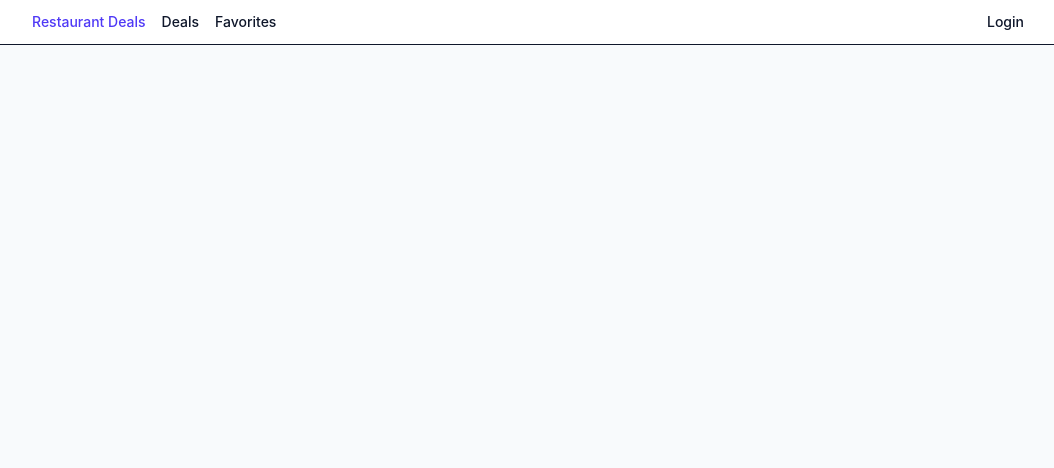
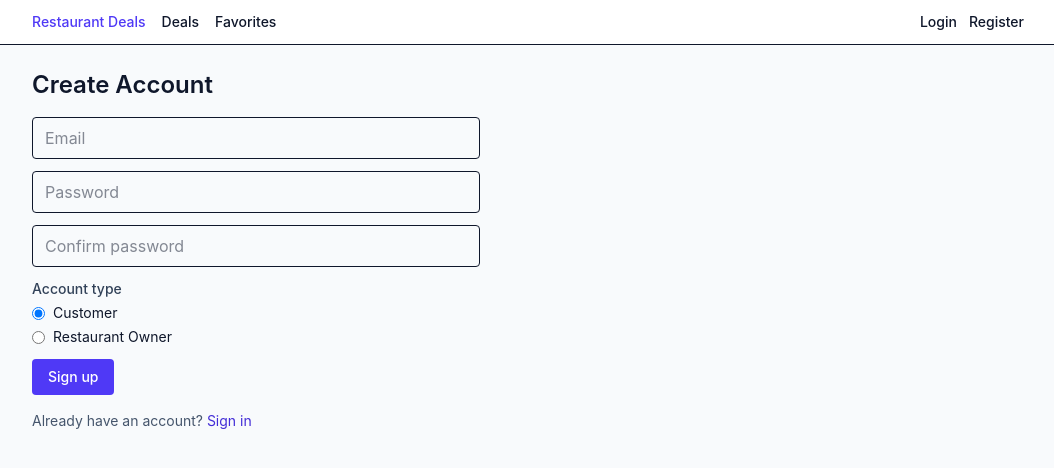
Before and after one commit to traliach/restaurant-deals-web, a React (Vite) app: page /register in a window 1280 px wide. Shown: the top 468 px of the page, without its empty margins (112-1166 px from the left). Built offline with nearby package versions, Linux system fonts and the light colour scheme; no server answers.

Commit message:
add register page

```diff
--- a/src/App.tsx
+++ b/src/App.tsx
@@ -7,6 +7,7 @@ import { FavoritesPage } from './pages/FavoritesPage'
 import { PortalPage } from './pages/PortalPage'
 import { AdminPage } from './pages/AdminPage'
 import { LoginPage } from './pages/LoginPage'
+import { RegisterPage } from './pages/RegisterPage'
 import { RequireAuth } from './components/RequireAuth'
 import { RequireRole } from './components/RequireRole'
 
@@ -31,9 +32,10 @@ function App() {
           {role === 'owner' || role === 'admin' ? <NavLink to="/portal">Portal</NavLink> : null}
           {role === 'admin' ? <NavLink to="/admin">Admin</NavLink> : null}
           {!role ? (
-            <NavLink to="/login" className="ml-auto">
-              Login
-            </NavLink>
+            <span className="ml-auto flex gap-3">
+              <NavLink to="/login">Login</NavLink>
+              <NavLink to="/register">Register</NavLink>
+            </span>
           ) : (
             <button
               onClick={handleLogout}
@@ -75,6 +77,7 @@ function App() {
             }
           />
           <Route path="/login" element={<LoginPage />} />
+          <Route path="/register" element={<RegisterPage />} />
         </Routes>
       </div>
     </div>
--- /dev/null
+++ b/src/pages/RegisterPage.tsx
@@ -0,0 +1,136 @@
+import { useState } from "react";
+import type { FormEvent } from "react";
+import { Link, useNavigate } from "react-router-dom";
+import { useAuth } from "../context/AuthContext";
+import { apiPost } from "../lib/api";
+
+type RegisterData = {
+  token: string;
+};
+
+type RoleOption = "customer" | "owner";
+
+export function RegisterPage() {
+  const navigate = useNavigate();
+  const { isLoggedIn, login } = useAuth();
+
+  const [email, setEmail] = useState("");
+  const [password, setPassword] = useState("");
+  const [confirm, setConfirm] = useState("");
+  const [role, setRole] = useState<RoleOption>("customer");
+  const [restaurantId, setRestaurantId] = useState("");
+  const [loading, setLoading] = useState(false);
+  const [error, setError] = useState("");
+
+  if (isLoggedIn) {
+    navigate("/deals");
+    return null;
+  }
+
+  async function onSubmit(event: FormEvent) {
+    event.preventDefault();
+    setError("");
+
+    if (password !== confirm) {
+      setError("Passwords do not match.");
+      return;
+    }
+
+    setLoading(true);
+    try {
+      const body: Record<string, string> = { email, password, role };
+      if (role === "owner") body.restaurantId = restaurantId;
+
+      const data = await apiPost<RegisterData>("/api/auth/register", body);
+      login(data.token);
+      navigate("/deals");
+    } catch (err) {
+      setError(err instanceof Error ? err.message : "Registration failed");
+    } finally {
+      setLoading(false);
+    }
+  }
+
+  return (
+    <section className="max-w-md">
+      <h1 className="text-2xl font-semibold">Create Account</h1>
+      <form onSubmit={onSubmit} className="mt-4 space-y-3">
+        <input
+          type="email"
+          value={email}
+          onChange={(e) => setEmail(e.target.value)}
+          placeholder="Email"
+          className="w-full rounded border px-3 py-2"
+          required
+        />
+        <input
+          type="password"
+          value={password}
+          onChange={(e) => setPassword(e.target.value)}
+          placeholder="Password"
+          className="w-full rounded border px-3 py-2"
+          minLength={6}
+          required
+        />
+        <input
+          type="password"
+          value={confirm}
+          onChange={(e) => setConfirm(e.target.value)}
+          placeholder="Confirm password"
+          className="w-full rounded border px-3 py-2"
+          minLength={6}
+          required
+        />
+
+        <fieldset className="space-y-1">
+          <legend className="text-sm font-medium text-slate-700">Account type</legend>
+          <label className="flex items-center gap-2 text-sm">
+            <input
+              type="radio"
+              name="role"
+              value="customer"
+              checked={role === "customer"}
+              onChange={() => setRole("customer")}
+            />
+            Customer
+          </label>
+          <label className="flex items-center gap-2 text-sm">
+            <input
+              type="radio"
+              name="role"
+              value="owner"
+              checked={role === "owner"}
+              onChange={() => setRole("owner")}
+            />
+            Restaurant Owner
+          </label>
+        </fieldset>
+
+        {role === "owner" ? (
+          <input
+            value={restaurantId}
+            onChange={(e) => setRestaurantId(e.target.value)}
+            placeholder="Restaurant ID (e.g. demo-grill)"
+            className="w-full rounded border px-3 py-2"
+            required
+          />
+        ) : null}
+
+        <button
+          type="submit"
+          disabled={loading}
+          className="rounded bg-indigo-600 px-4 py-2 text-sm font-medium text-white hover:bg-indigo-500 disabled:opacity-60"
+        >
+          {loading ? "Creating account..." : "Sign up"}
+        </button>
+      </form>
+
+      {error ? <p className="mt-3 text-sm text-red-600">{error}</p> : null}
+
+      <p className="mt-4 text-sm text-slate-600">
+        Already have an account?{" "}
+        <Link to="/login" className="text-indigo-700 hover:underline">Sign in</Link>
+      </p>
+    </section>
+  );
+}
```
